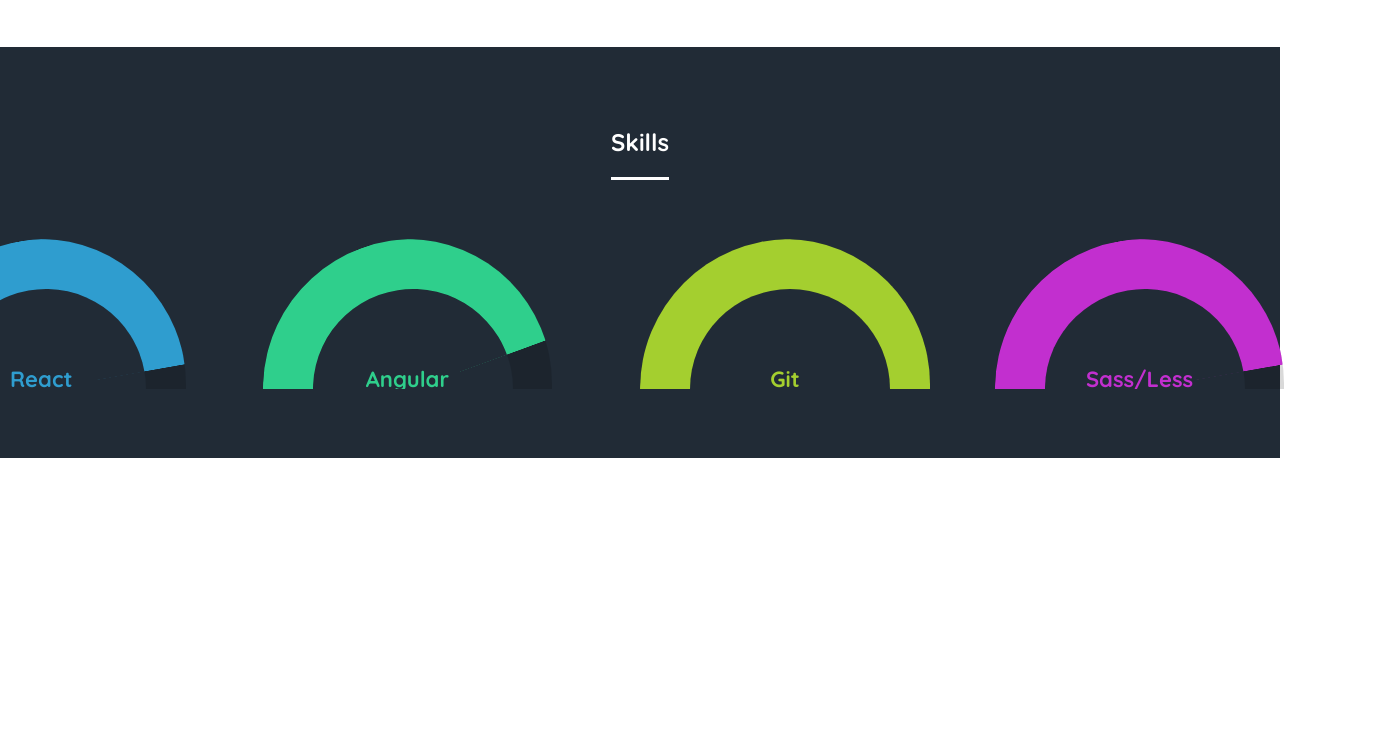
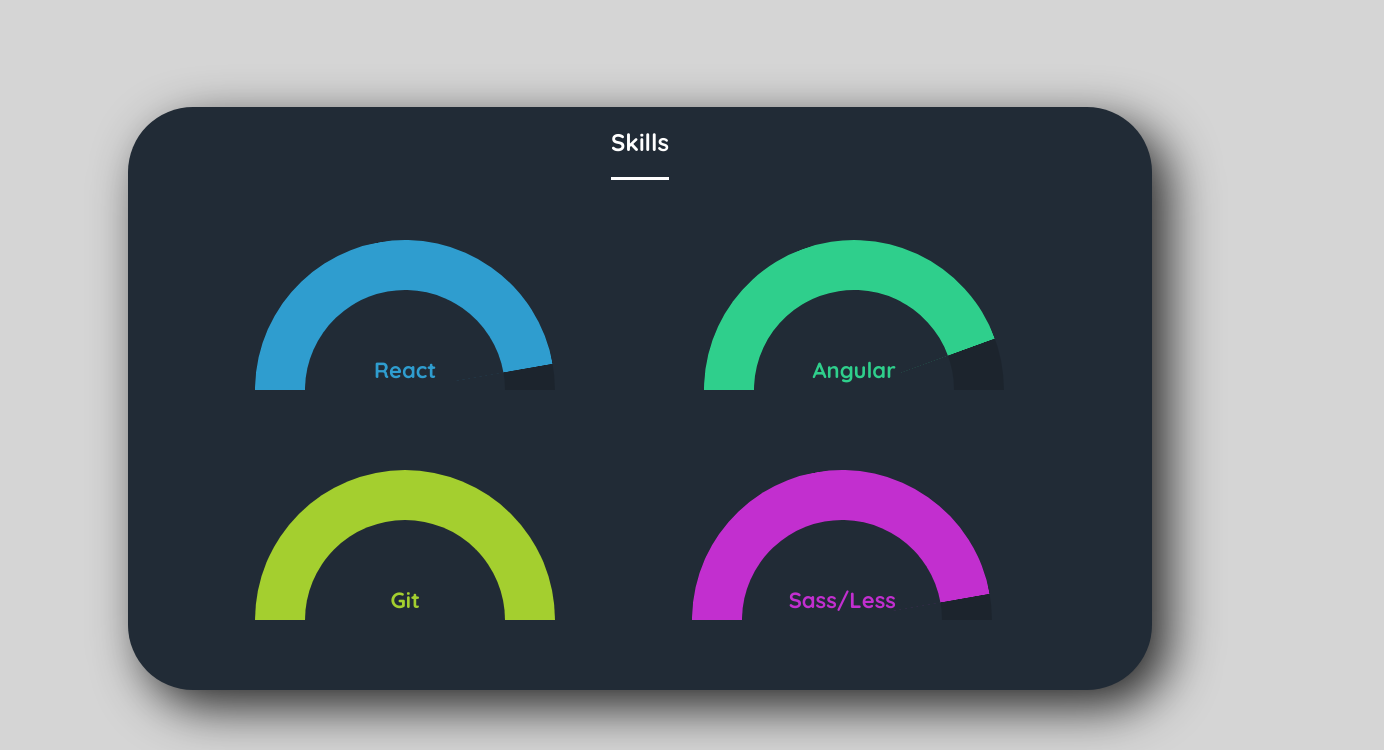
Before and after one commit to FelipeLopes94/pagina-perfil-v2, a plain HTML site: page index.html in a window 1280 px wide. Shown: the part 1178-1928 px from the top of the page, 1384 px wide, since content can reach past the window. Before the commit the page ends 1636 px from the top, so only its background shows below. Drawn offline with nearby package versions, Linux system fonts and the light colour scheme.

Commit message:
Novos Ajustes

```diff
--- a/css/page-style.css
+++ b/css/page-style.css
@@ -7,6 +7,7 @@
     padding: 0;
     box-sizing: border-box;
     font-family: "Quicksand", sans-serif;
+    background-color: #d5d5d5;
 }
 h1, h3{
     color: white;
@@ -70,7 +71,7 @@
     display: flex;
     justify-content: center;
     width: 50%;
-    padding-left: 90px;
+    padding-left: 10%   ;
     text-align: left;
 }
 
--- a/css/skills.css
+++ b/css/skills.css
@@ -71,11 +71,22 @@
     text-align: center;
     min-width: 320px;
     position: relative;
-    background-color: #212b36;
     padding: 60px 0;
     flex-direction: column;
 }
 
+.container-skills{
+    background-color: #212b36;
+    border-radius: 65px;
+    width: 80%;
+    display: flex;
+    align-items: center;
+    flex-direction: column;
+    justify-content: center;
+    box-shadow: 16px 17px 50px 0px rgba(0,0,0,0.82);
+    -webkit-box-shadow: 16px 17px 50px 0px rgba(0,0,0,0.82);
+    -moz-box-shadow: 16px 17px 50px 0px rgba(0,0,0,0.82);
+}
 .tooltip {
     background: #eee;
     padding: 3px;
@@ -102,10 +113,12 @@
 }
 
 .container-graficos {
-
+    width: 100%;
     display: flex;
     justify-content: center;
     align-items: center;
+    margin-bottom: 70px;
+
 }
 
 .tooltip:after {
@@ -125,9 +138,9 @@
 
 .graph {
     width: 300px;
-    height: 150px;
+    height: 160px;
     position: relative;
-    margin: auto;
+    margin-left: 70px;
     text-align: center;
     color: #fff;
     font-size: 22px;
--- a/index.html
+++ b/index.html
@@ -9,6 +9,10 @@
     <link rel="stylesheet" href="css/page-style.css">
     <link rel="stylesheet" href="css/font-awesome.min.css">
     <link rel="stylesheet" href="css/skills.css">
+
+    <!-- FAVICON -->
+    <link rel="shortcut icon" href="img/favicon.png">
+
     <title>Felipe Lopes | Desenvolvedor</title>
 </head>
 
@@ -90,6 +94,7 @@
 
     <section class="section-skills model-1">
 
+        <div class="container-skills">
             <div class="titulo-skills">
                 <h2>Skills</h2>
             </div>
@@ -98,8 +103,14 @@
 
                 <div class="graph react">React</div><span tooltip="95%" class="tooltip">React</span>
                 <div class="graph angular">Angular</div><span tooltip="90%" class="tooltip">Angular</span>
+
+            </div>
+            <div class="container-graficos">
+
                 <div class="graph git">Git</div><span tooltip="100%" class="tooltip">Git</span>
                 <div class="graph sass">Sass/Less</div><span tooltip="95%" class="tooltip">Sass/Less</span>
+
+            </div>
 
         </div>
 
```
Also changed, not shown: img/favicon.png (added). Lines whose indentation alone changed are shown as unchanged.
